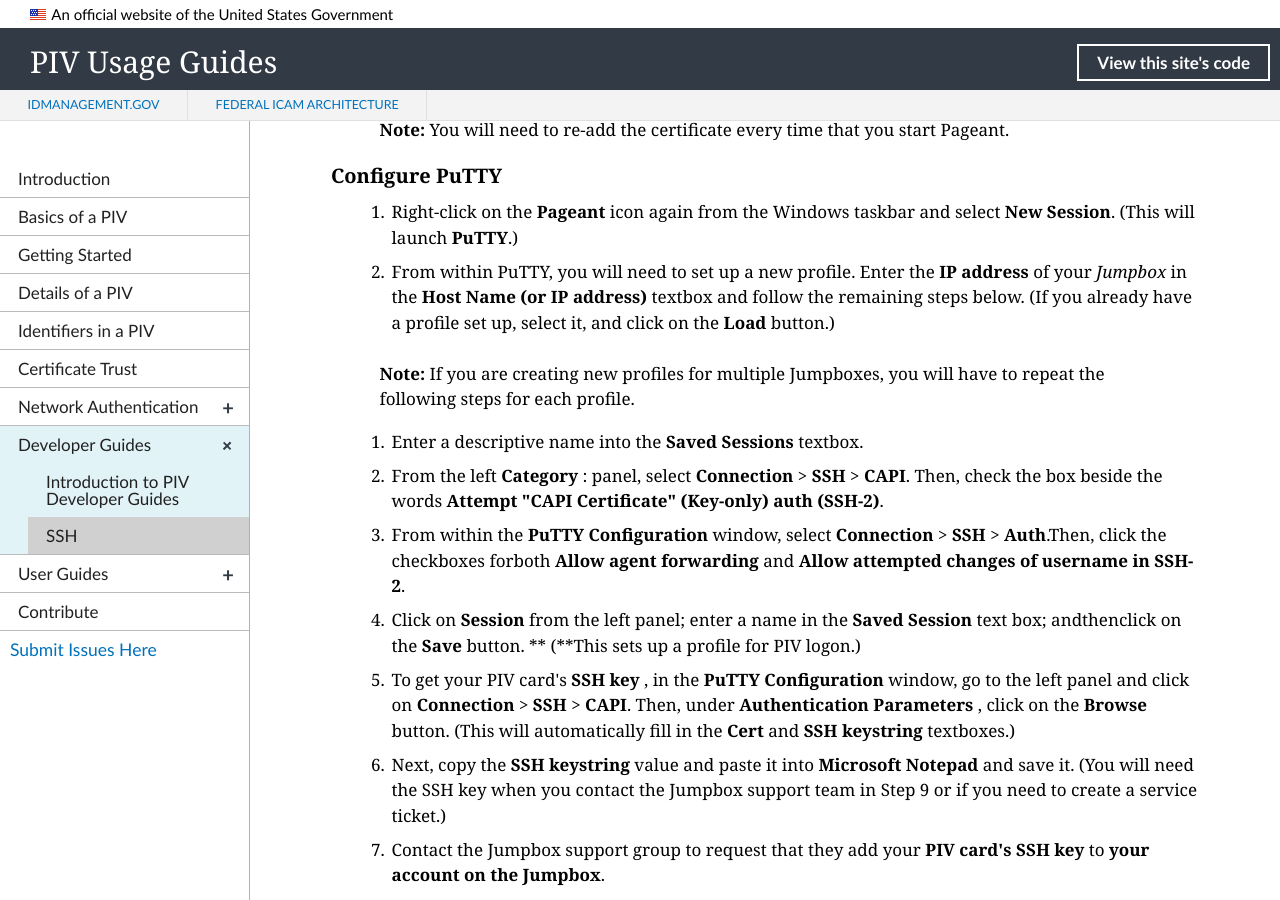
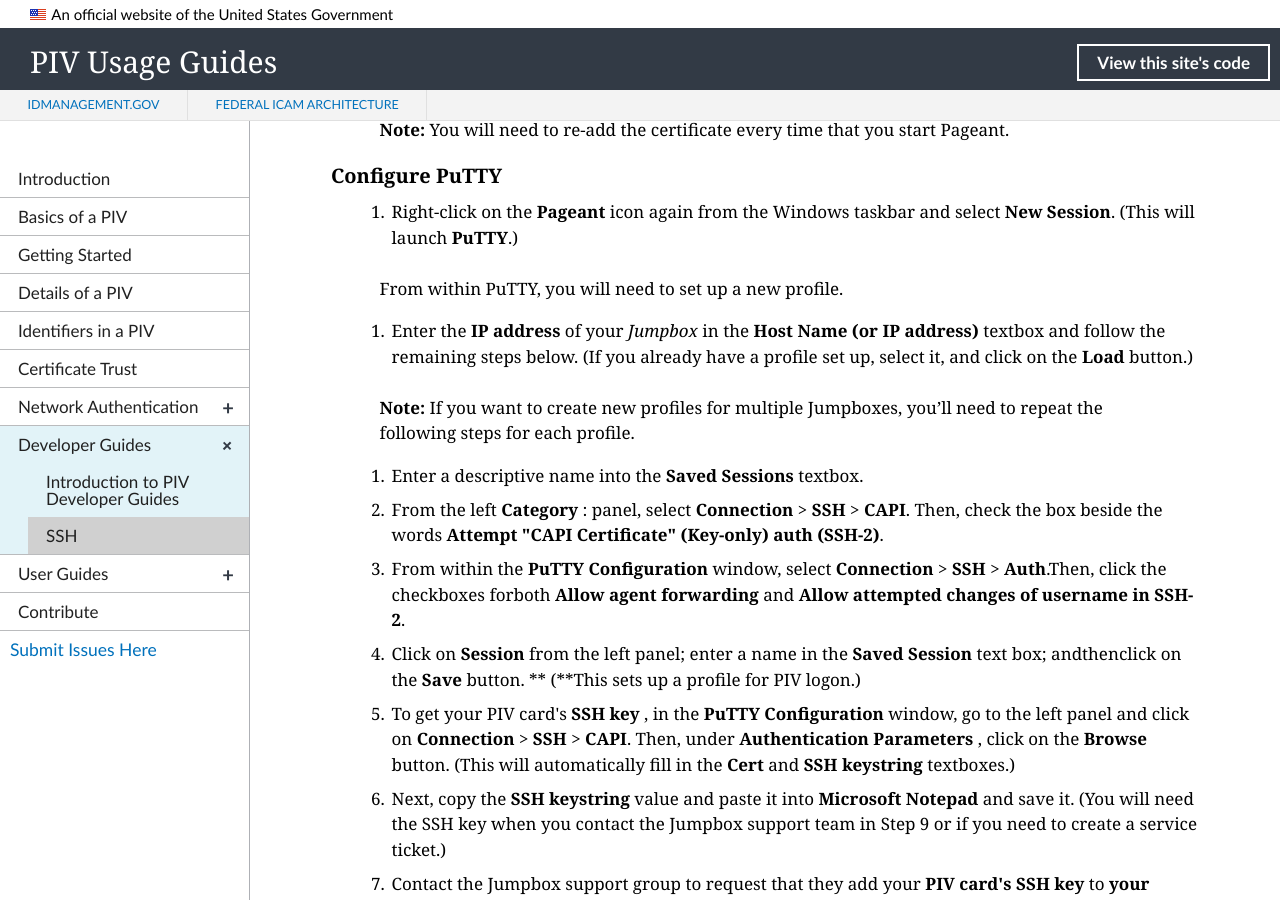
Before and after one commit to GSA/piv-guides, a Jekyll site: the page built from _devconfig/ssh.md, in a window 1280 px wide and 900 px high, scrolled down 1708 px. Built offline with Jekyll 4.4.1, drawn with Linux system fonts in a browser that asks for light colours; nearby versions of some CDN libraries.

Commit message:
Update ssh.md

```diff
--- a/_devconfig/ssh.md
+++ b/_devconfig/ssh.md
@@ -53,17 +53,20 @@
 ### Configure PuTTY
 
 1. Right-click on the **Pageant** icon again from the Windows taskbar and select **New Session**.  (This will launch **PuTTY**.)
-2. From within PuTTY, you will need to set up a new profile.  Enter the **IP address** of your _Jumpbox_ in the **Host Name (or IP address)** textbox and follow the remaining steps below.  (If you already have a profile set up, select it, and click on the **Load** button.)
 
-> **Note:** If you are creating new profiles for multiple Jumpboxes, you will have to repeat the following steps for each profile.
+> From within PuTTY, you will need to set up a new profile.
 
-2. Enter a descriptive name into the **Saved Sessions** textbox.
-3. From the left **Category** : panel, select **Connection** &gt; **SSH** &gt; **CAPI**. Then, check the box beside the words **Attempt &quot;CAPI Certificate&quot; (Key-only) auth (SSH-2)**.
-4. From within the **PuTTY Configuration** window, select **Connection** &gt; **SSH** &gt; **Auth**.Then, click the checkboxes forboth **Allow agent forwarding** and **Allow attempted changes of username in SSH-2**.
-5. Click on **Session** from the left panel; enter a name in the **Saved Session** text box; andthenclick on the **Save** button. ** (**This sets up a profile for PIV logon.)
-6. To get your PIV card&#39;s **SSH key** , in the **PuTTY Configuration** window, go to the left panel and click on **Connection** &gt; **SSH** &gt; **CAPI**.  Then, under **Authentication Parameters** , click on  the **Browse** button.  (This will automatically fill in the **Cert** and **SSH keystring** textboxes.)
-7. Next, copy the **SSH keystring** value and paste it into **Microsoft Notepad** and save it.  (You will need the SSH key when you contact the Jumpbox support team in Step 9 or if you need to create a service ticket.)
-8. Contact the Jumpbox support group to request that they add your **PIV card&#39;s SSH key** to **your account on the Jumpbox**.
+2. Enter the **IP address** of your _Jumpbox_ in the **Host Name (or IP address)** textbox and follow the remaining steps below.  (If you already have a profile set up, select it, and click on the **Load** button.)
+
+> **Note:** If you want to create new profiles for multiple Jumpboxes, you'll need to repeat the following steps for each profile.
+
+3. Enter a descriptive name into the **Saved Sessions** textbox.
+4. From the left **Category** : panel, select **Connection** &gt; **SSH** &gt; **CAPI**. Then, check the box beside the words **Attempt &quot;CAPI Certificate&quot; (Key-only) auth (SSH-2)**.
+5. From within the **PuTTY Configuration** window, select **Connection** &gt; **SSH** &gt; **Auth**.Then, click the checkboxes forboth **Allow agent forwarding** and **Allow attempted changes of username in SSH-2**.
+6. Click on **Session** from the left panel; enter a name in the **Saved Session** text box; andthenclick on the **Save** button. ** (**This sets up a profile for PIV logon.)
+7. To get your PIV card&#39;s **SSH key** , in the **PuTTY Configuration** window, go to the left panel and click on **Connection** &gt; **SSH** &gt; **CAPI**.  Then, under **Authentication Parameters** , click on  the **Browse** button.  (This will automatically fill in the **Cert** and **SSH keystring** textboxes.)
+8. Next, copy the **SSH keystring** value and paste it into **Microsoft Notepad** and save it.  (You will need the SSH key when you contact the Jumpbox support team in Step 9 or if you need to create a service ticket.)
+9. Contact the Jumpbox support group to request that they add your **PIV card&#39;s SSH key** to **your account on the Jumpbox**.
 
 > **Note** : For other Jumpboxes, submit a service ticket to that support group and include the IP address of the Jumpbox you are using, your account name, and the SSH key from your PIV card.
 
```
